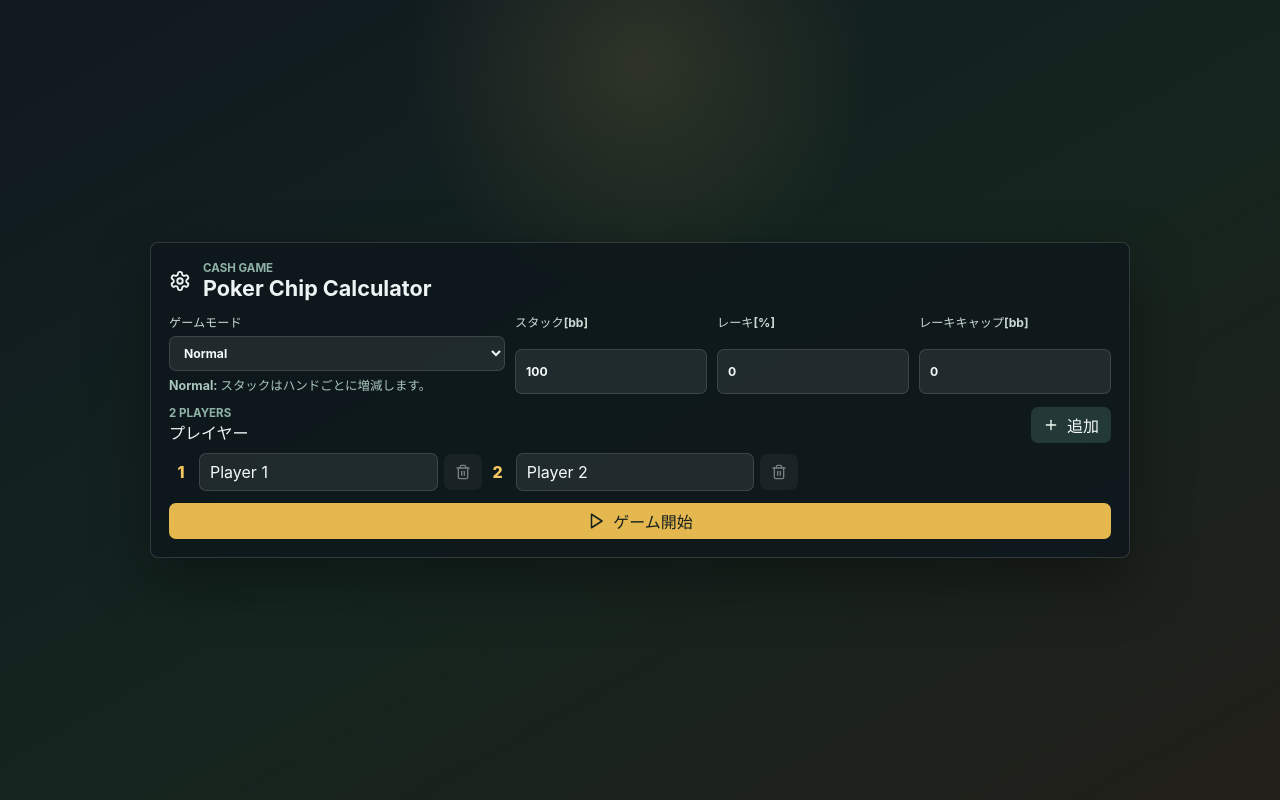
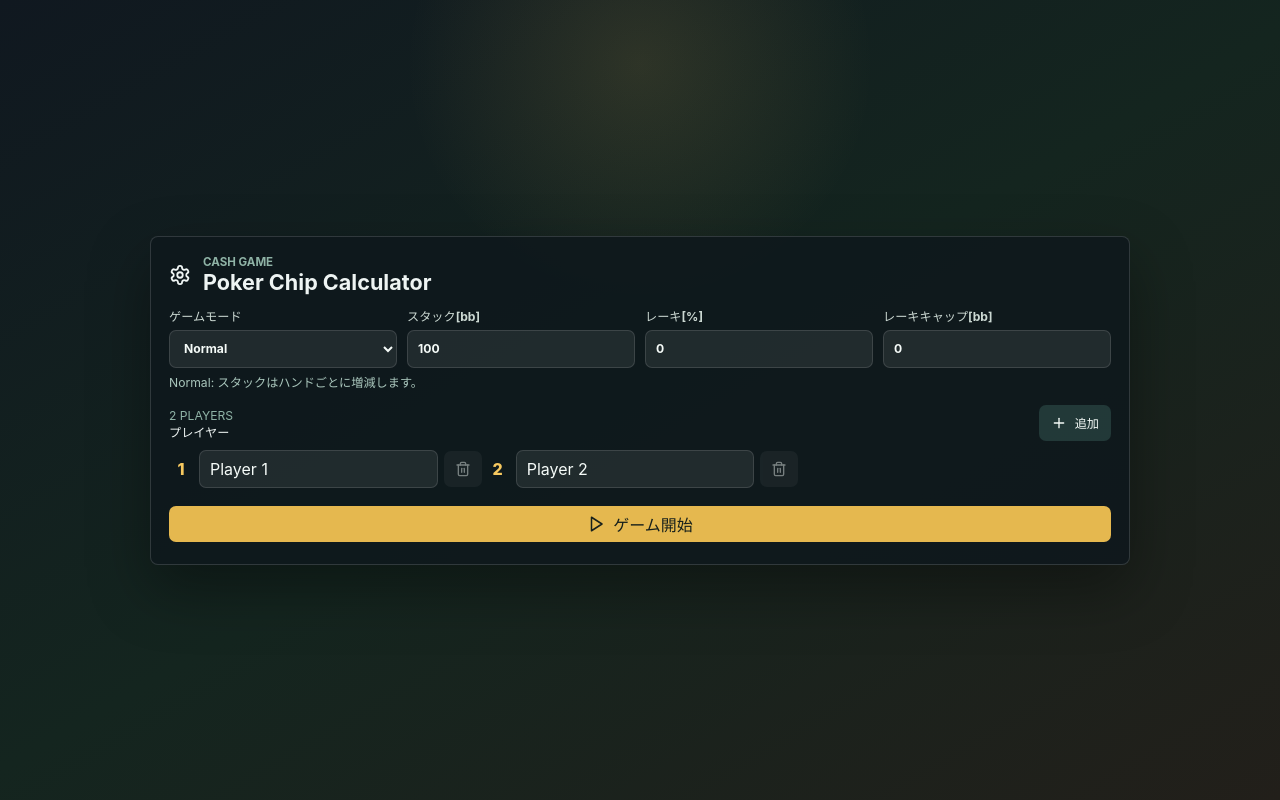
Before and after one commit to ouchan57810/Poker_Chip_Calculator, a React (Vite) app: page / in a window 1280 px wide. Built offline with nearby package versions, Linux system fonts and the light colour scheme.

Commit message:
Update app

```diff
--- a/src/App.css
+++ b/src/App.css
@@ -7,6 +7,7 @@
   --seat-name-size: 0.76rem;
   --seat-chip-size: 0.82rem;
   --seat-position-size: 0.68rem;
+  --dealer-marker-size: 24px;
   --table-max-width: 1480px;
   --table-max-height: 720px;
   color: #eef4f3;
@@ -127,12 +128,14 @@ h2 {
 
 .setup-grid {
   display: grid;
-  grid-template-columns: minmax(220px, 1.4fr) repeat(3, minmax(100px, 0.8fr));
+  grid-template-columns: repeat(4, minmax(0, 1fr));
   gap: 10px;
+  align-items: start;
 }
 
-.mode-field {
-  align-self: start;
+.setup-grid input,
+.setup-grid select {
+  height: 38px;
 }
 
 label {
@@ -161,14 +164,33 @@ select option {
 
 .mode-description {
   color: #a9c6bc;
-  font-size: 0.78rem;
-  font-weight: 700;
+  font-size: 0.76rem;
+  font-weight: 400;
 }
 
 .players-editor {
   min-width: 0;
   display: grid;
   gap: 9px;
+}
+
+.players-editor .section-head {
+  align-items: flex-end;
+}
+
+.players-editor .eyebrow,
+.players-editor h2,
+.players-editor .small-button {
+  font-size: 0.76rem;
+}
+
+.players-editor .eyebrow {
+  font-weight: 400;
+}
+
+.players-editor h2,
+.players-editor .small-button {
+  font-weight: 800;
 }
 
 .player-name-list {
@@ -234,9 +256,32 @@ select option {
   color: #17201c;
 }
 
+.setup-board > .primary-button {
+  margin-block: 6px 4px;
+}
+
 .small-button {
   padding: 0 12px;
   background: rgba(132, 220, 198, 0.16);
+}
+
+@media (min-width: 641px) {
+  .setup-grid {
+    padding-bottom: 25px;
+  }
+
+  .mode-field {
+    position: relative;
+  }
+
+  .mode-description {
+    position: absolute;
+    left: 0;
+    top: calc(100% + 5px);
+    width: max-content;
+    max-width: none;
+    white-space: nowrap;
+  }
 }
 
 .icon-button {
@@ -411,10 +456,14 @@ select option {
 .seat-position-cluster {
   min-width: 0;
   max-width: calc(100% - 28px);
-  position: relative;
+  position: static;
   display: inline-flex;
   align-items: center;
   gap: 3px;
+}
+
+.seat-position-cluster.has-dealer {
+  padding-left: calc(var(--dealer-marker-size) + 4px);
 }
 
 .seat-menu-button {
@@ -461,11 +510,11 @@ select option {
 
 .dealer-marker {
   position: absolute;
-  left: 0;
-  top: 0;
-  transform: translate(-50%, -50%);
-  width: 24px;
-  height: 24px;
+  left: var(--seat-padding);
+  top: var(--seat-padding);
+  transform: none;
+  width: var(--dealer-marker-size);
+  height: var(--dealer-marker-size);
   display: grid;
   place-items: center;
   border-radius: 50%;
@@ -1040,17 +1089,34 @@ select option {
 
   .players-editor .section-head {
     gap: 6px;
+    align-items: flex-end;
   }
 
   .players-editor .small-button {
     min-height: 34px;
     padding: 0 10px;
-    font-size: 0.78rem;
+    font-size: 0.68rem;
+    font-weight: 800;
   }
 
   label {
     gap: 3px;
     font-size: 0.68rem;
+  }
+
+  .mode-description,
+  .players-editor .eyebrow,
+  .players-editor h2 {
+    font-size: 0.68rem;
+  }
+
+  .mode-description,
+  .players-editor .eyebrow {
+    font-weight: 400;
+  }
+
+  .players-editor h2 {
+    font-weight: 800;
   }
 
   input,
@@ -1247,6 +1313,7 @@ select option {
     --seat-name-size: 0.53rem;
     --seat-chip-size: 0.6rem;
     --seat-position-size: 0.55rem;
+    --dealer-marker-size: 18px;
   }
 
   .setup-board {
@@ -1267,12 +1334,7 @@ select option {
   }
 
   .dealer-marker {
-    position: static;
-    transform: none;
-    width: 18px;
-    height: 18px;
     font-size: 0.64rem;
-    flex: 0 0 auto;
   }
 }
 
@@ -1314,6 +1376,7 @@ select option {
     --seat-name-size: 0.48rem;
     --seat-chip-size: 0.5rem;
     --seat-position-size: 0.48rem;
+    --dealer-marker-size: 16px;
     --table-max-width: 100%;
     --table-max-height: 100%;
   }
@@ -1392,10 +1455,6 @@ select option {
     height: 12px;
   }
 
-  .position {
-    max-width: calc(100% - 20px);
-  }
-
   .name-input {
     height: 17px;
     margin-top: 1px;
@@ -1410,12 +1469,7 @@ select option {
   }
 
   .dealer-marker {
-    position: static;
-    transform: none;
-    width: 16px;
-    height: 16px;
     font-size: 0.56rem;
-    flex: 0 0 auto;
   }
 
   .seat-bet-chip {
--- a/src/App.tsx
+++ b/src/App.tsx
@@ -491,7 +491,7 @@ function Seat({
       {streetBet > 0 && <span className="seat-bet-chip" style={{ left: `${layout.betX}%`, top: `${layout.betY}%` }}>{formatBb(streetBet)}</span>}
       <article className={`seat ${isCurrent ? "current" : ""} ${isFolded ? "folded" : ""}`} style={{ left: `${layout.x}%`, top: `${layout.y}%` }}>
         <div className="seat-head">
-          <span className="seat-position-cluster">
+          <span className={`seat-position-cluster ${isButton ? "has-dealer" : ""}`}>
             {isButton && <span className="dealer-marker">D</span>}
             <span className={`position ${positionClass(position)}`}>{position}</span>
           </span>
@@ -788,7 +788,7 @@ function HandHistorySection({ title, eyebrow, entries }: { title: string; eyebro
 function GraphView({ game }: { game: GameState }) {
   const width = 680;
   const height = 330;
-  const margin = { left: 82, right: 24, top: 24, bottom: 54 };
+  const margin = { left: 108, right: 24, top: 24, bottom: 54 };
   const players = game.players;
   const snapshots = withOriginSnapshot(game);
   const values = snapshots.flatMap((snap) => Object.values(snap.profits));
@@ -817,7 +817,7 @@ function GraphView({ game }: { game: GameState }) {
         <>
           <svg className="profit-chart" viewBox={`0 0 ${width} ${height}`} role="img" aria-label="収支グラフ">
             <text className="axis-label" x={width / 2} y={height - 8} textAnchor="middle">Hand</text>
-            <text className="axis-label" x="22" y={height / 2} textAnchor="middle" transform={`rotate(-90 22 ${height / 2})`}>Profit(bb)</text>
+            <text className="axis-label" x="20" y={height / 2} textAnchor="middle" transform={`rotate(-90 20 ${height / 2})`}>Profit(bb)</text>
             <line className="axis-line" x1={margin.left} y1={height - margin.bottom} x2={width - margin.right} y2={height - margin.bottom} />
             <line className="axis-line" x1={margin.left} y1={margin.top} x2={margin.left} y2={height - margin.bottom} />
             {ticks.map((tick) => (
```
